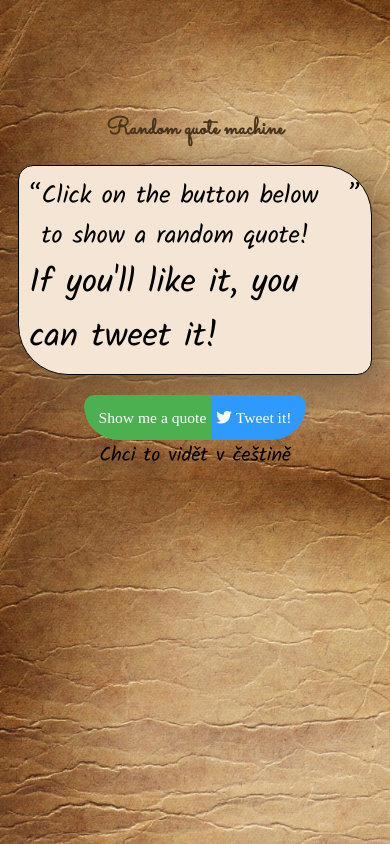
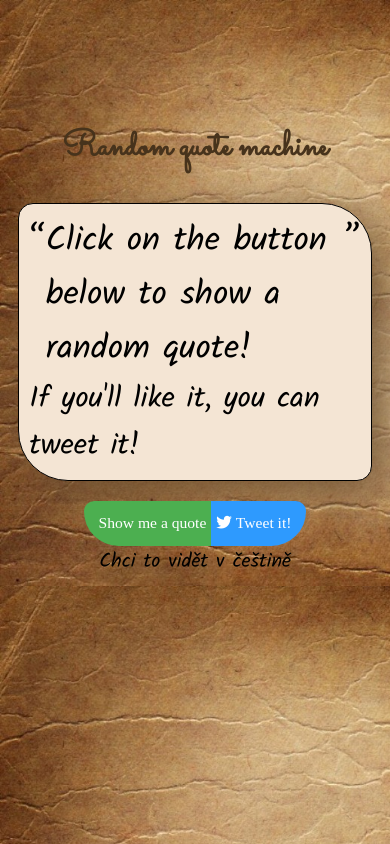
Before and after one commit to BcKarolinaSeidlova/RQM, a plain HTML site: page index.html in a window 390 px wide. Drawn offline with Linux system fonts and the light colour scheme.

Commit message:
Edit CSS
change of font-size for mobile first version

```diff
--- a/css/main.css
+++ b/css/main.css
@@ -30,7 +30,7 @@ body {
 
 .heading {
 	font-family: 'Sacramento', cursive;
-	font-size: 4vw;
+	font-size: 6vw;
 	color: #47331c;
 	display: flex;
 	justify-content: center;
@@ -41,13 +41,13 @@ body {
 	display: flex;
 	justify-content: center;
 	font-family: 'Kalam', cursive;
-	font-size: 25px;
+	font-size: 4vh;
 }
 
 .author {
 	display: flex;
 	justify-content: flex-end;
-	font-size: 4vh;
+	font-size: 3.5vh;
 	font-family: 'Kalam', cursive;
 
 }
```
